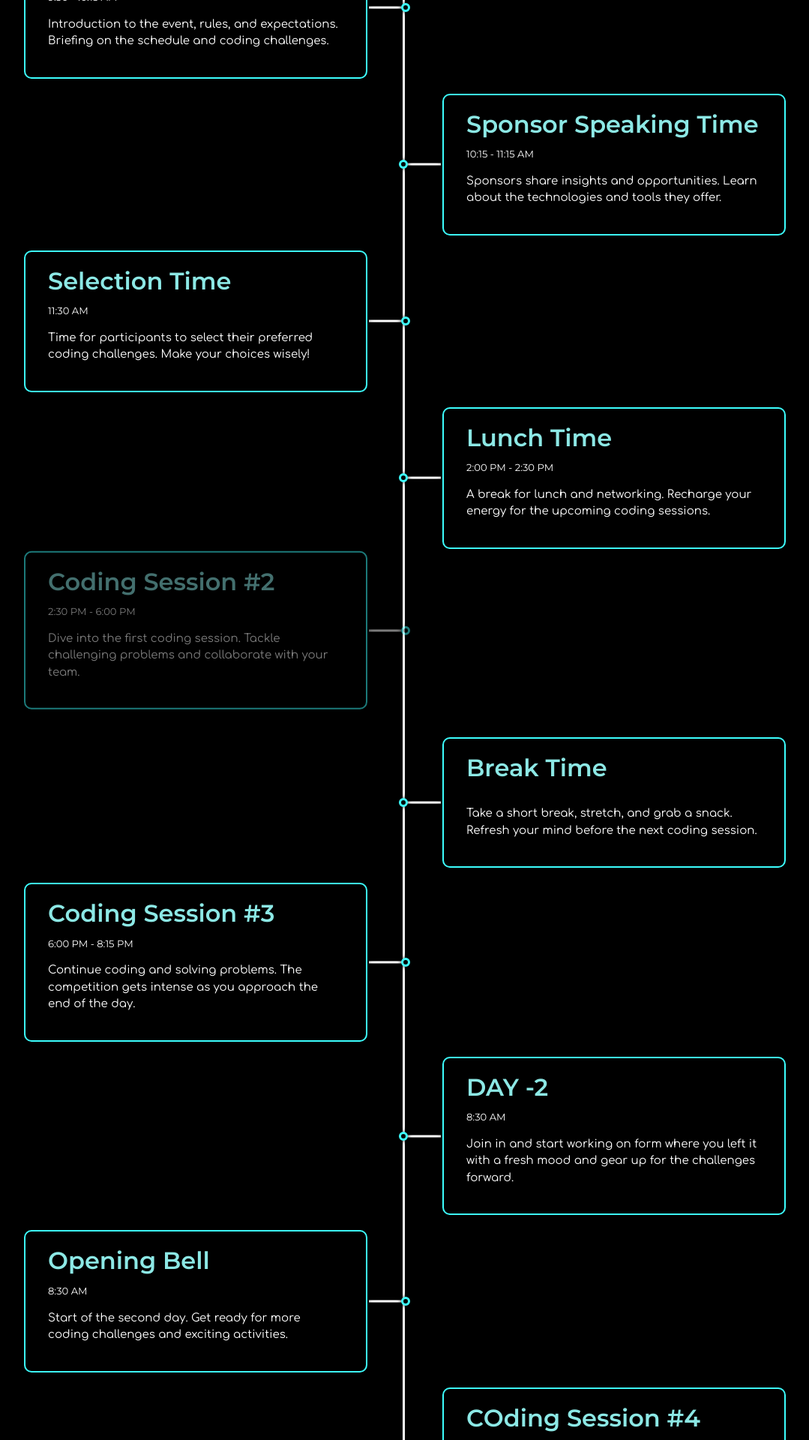
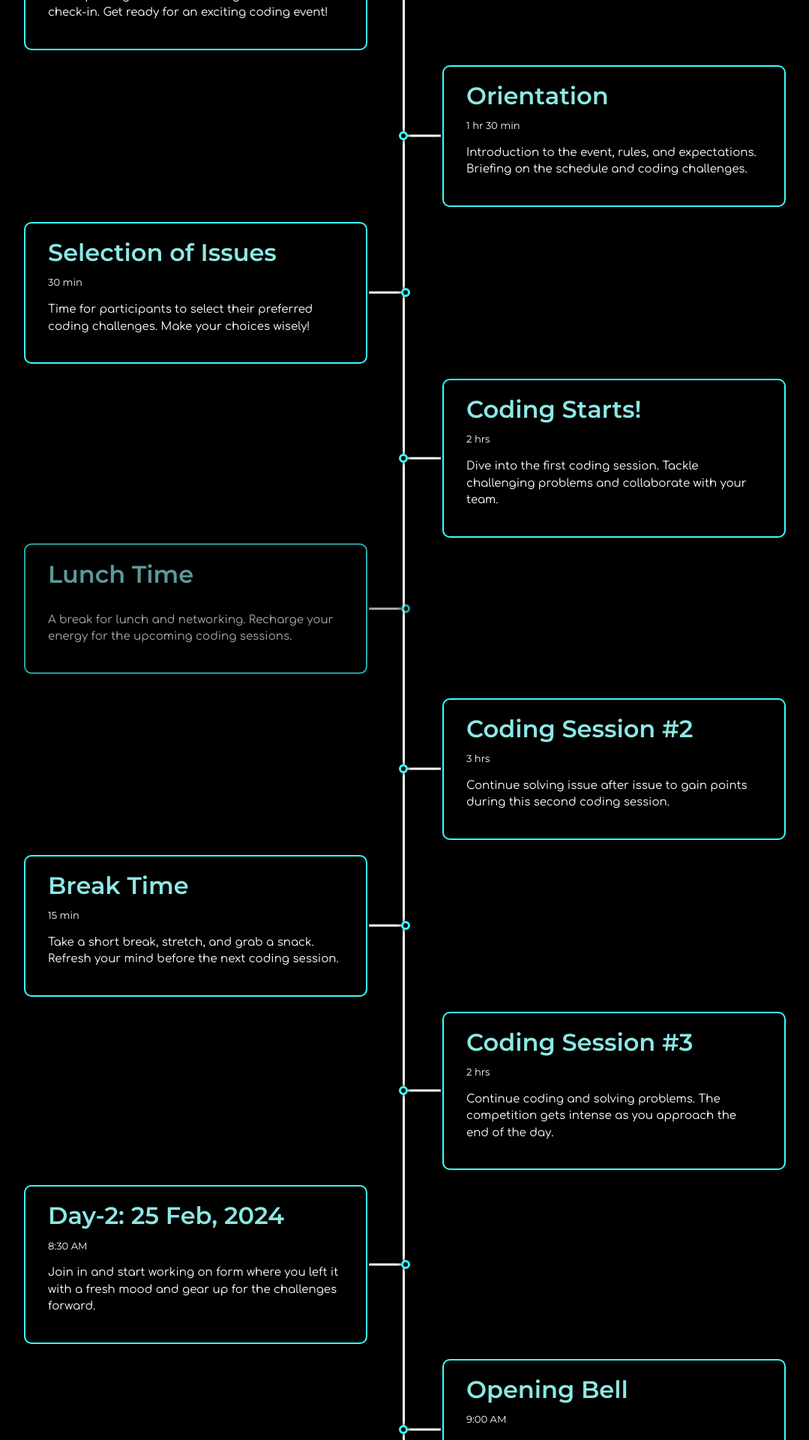
Before and after one commit to Krish2958/OpenHack, a React (Create React App) app in the folder openhack/: page /schedule in a window 1280 px wide. Shown: the part 660-2580 px from the top of the page at 75% size, without its empty margins (100-1179 px from the left). Built offline with nearby package versions, Linux system fonts and the light colour scheme.

Commit message:
[FIX] FIXED Content for Schedule

```diff
--- a/openhack/src/components/Timeline/index.jsx
+++ b/openhack/src/components/Timeline/index.jsx
@@ -16,23 +16,24 @@ const TimelineItem = ({ title, time, description, isLeftContainer }) => {
 
 export const Timeline = () => {
   const scheduleData = [
+    { title: 'Day-1: 24 Feb, 2024', description: 'Day 1 will go as follows:' },
     { title: 'Pre-Registration-Time', time: '9:00 AM', description: 'Participants gather for initial registration and check-in. Get ready for an exciting coding event!' },
-    { title: 'Orientation', time: '9:30 - 10:15 AM', description: 'Introduction to the event, rules, and expectations. Briefing on the schedule and coding challenges.' },
-    { title: 'Sponsor Speaking Time', time: '10:15 - 11:15 AM', description: 'Sponsors share insights and opportunities. Learn about the technologies and tools they offer.' },
-    { title: 'Selection Time', time: '11:30 AM', description: 'Time for participants to select their preferred coding challenges. Make your choices wisely!' },
-    { title: 'Lunch Time', time: '2:00 PM - 2:30 PM', description: 'A break for lunch and networking. Recharge your energy for the upcoming coding sessions.' },
-    { title: 'Coding Session #2', time: '2:30 PM - 6:00 PM', description: 'Dive into the first coding session. Tackle challenging problems and collaborate with your team.' },
-    { title: 'Break Time', time: '', description: 'Take a short break, stretch, and grab a snack. Refresh your mind before the next coding session.' },
-    { title: 'Coding Session #3', time: '6:00 PM - 8:15 PM', description: 'Continue coding and solving problems. The competition gets intense as you approach the end of the day.' },
-    { title: 'DAY -2', time: '8:30 AM', description: 'Join in and start working on form where you left it with a fresh mood and gear up for the challenges forward.' },
-    { title: 'Opening Bell', time: '8:30 AM', description: 'Start of the second day. Get ready for more coding challenges and exciting activities.' },
-    { title: 'COding Session #4', time: '8:30 AM - 12:30 PM', description: 'Embark on another coding session with fresh challenges. Test your coding skills and problem-solving abilities.' },
-    { title: '12:30-1:00 PM BREAK', time: '', description: 'Take a break, have lunch, and recharge. Rest up for the afternoon coding session.' },
-    { title: 'Coding Session #5', time: '1:00 PM - 4:00 PM', description: 'Engage in the penultimate coding session. Time to solve the most complex problems and finalize your solutions.' },
-    { title: '4:00-4:30 PM BREAK', time: '', description: 'Another short break to relax and prepare for the final challenges ahead.' },
-    { title: 'Final Coding Session', time: '4:30 - 6:30 PM', description: 'The last coding session. Finish strong and polish your solutions before the submission deadline.' },
-    { title: 'Review and Submission', time: '6:30 - 7:00 PM', description: 'Review your code, ensure everything is in order, and submit your final solutions. Cross your fingers for success!' },
-    { title: 'Result', time: '7:00 PM - 8:00 PM', description: 'Announcement of results and winners. Celebrate the achievements and efforts of all participants.' },
+    { title: 'Orientation', time: '1 hr 30 min', description: 'Introduction to the event, rules, and expectations. Briefing on the schedule and coding challenges.' },
+    { title: 'Selection of Issues', time: '30 min', description: 'Time for participants to select their preferred coding challenges. Make your choices wisely!' },
+    { title: 'Coding Starts!', time: '2 hrs', description: 'Dive into the first coding session. Tackle challenging problems and collaborate with your team.' },
+    { title: 'Lunch Time', description: 'A break for lunch and networking. Recharge your energy for the upcoming coding sessions.' },
+    { title: 'Coding Session #2', time: '3 hrs', description: 'Continue solving issue after issue to gain points during this second coding session.' },
+    { title: 'Break Time', time: '15 min', description: 'Take a short break, stretch, and grab a snack. Refresh your mind before the next coding session.' },
+    { title: 'Coding Session #3', time: '2 hrs', description: 'Continue coding and solving problems. The competition gets intense as you approach the end of the day.' },
+    { title: 'Day-2: 25 Feb, 2024', time: '8:30 AM', description: 'Join in and start working on form where you left it with a fresh mood and gear up for the challenges forward.' },
+    { title: 'Opening Bell', time: '9:00 AM', description: 'Start of the second day. Get ready for more coding challenges and exciting activities.' },
+    { title: 'Coding Session #4', time: '4 hrs', description: 'Embark on another coding session with fresh challenges. Test your coding skills and problem-solving abilities.' },
+    { title: 'Break', description: 'Take a break, have lunch, and recharge. Rest up for the afternoon coding session.' },
+    { title: 'Coding Session #5', time: '2 hrs', description: 'Engage in the penultimate coding session. Time to solve the most complex problems and finalize your solutions.' },
+    { title: 'Break', description: 'Another short break to relax and prepare for the final challenges ahead.' },
+    { title: 'Final Coding Session', time: '2 hrs PM', description: 'The last coding session. Finish strong and polish your solutions before the submission deadline.' },
+    { title: 'Review and Submission', time: '30 min', description: 'Review your code, ensure everything is in order, and submit your final solutions. Cross your fingers for success!' },
+    { title: 'Evaluation & Result', description: 'Announcement of results and winners. Celebrate the achievements and efforts of all participants.' },
   ];
   return (
     <div className="timeline">
--- a/openhack/src/pages/FAQ/FAQ.css
+++ b/openhack/src/pages/FAQ/FAQ.css
@@ -83,7 +83,7 @@
     }
   }
 
-  .accordion-item{
+  .accordion-item {
     background-color: #000000;
     color: #8CE8E5;
     margin-bottom: 2rem;
```
